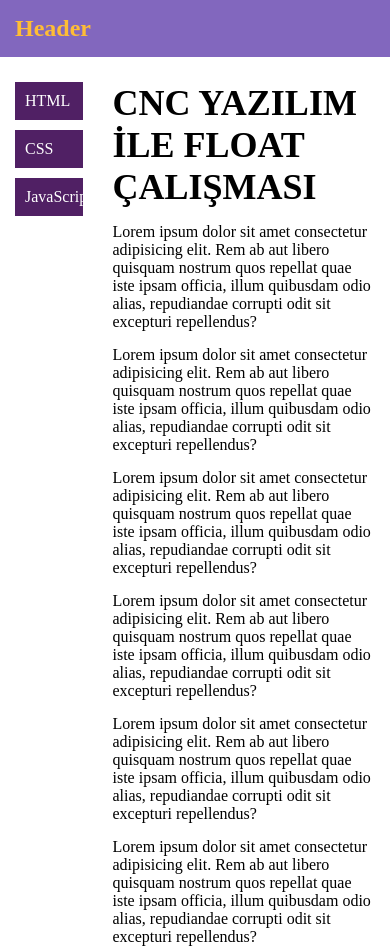
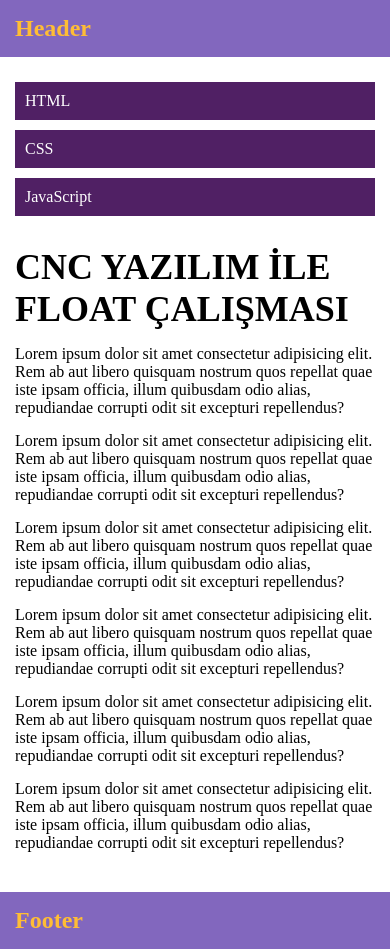
Before and after one commit to EmirhanCinci/HTML-CSS-Projeleri, a plain HTML site: page 06-Float-ile-Konumlandirma-Calismasi/index.html in a window 390 px wide. Shown: the top 949 px of the page. Drawn offline with Linux system fonts and the light colour scheme.

Commit message:
6. projenin responsive tasarımı yapıldı.

```diff
--- a/06-Float-ile-Konumlandirma-Calismasi/style.css
+++ b/06-Float-ile-Konumlandirma-Calismasi/style.css
@@ -58,3 +58,15 @@ main {
 p {
     margin: 15px 0px;
 }
+
+/* Responsive tasarım */
+@media (max-width: 768px) {
+    .menu {
+        margin-bottom: 20px;
+        width: 100%;
+    }
+
+    .content {
+        width: 100%;
+    }
+}
```
